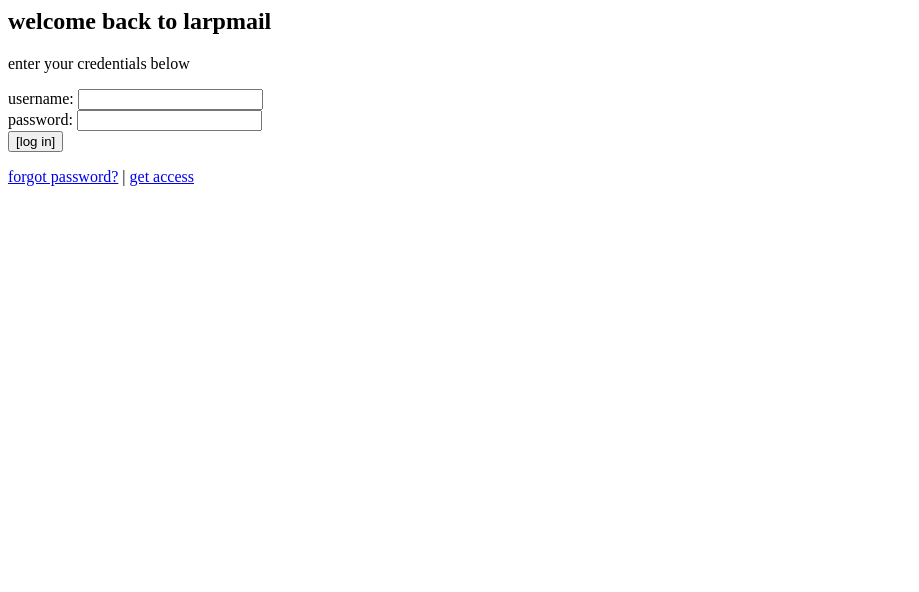
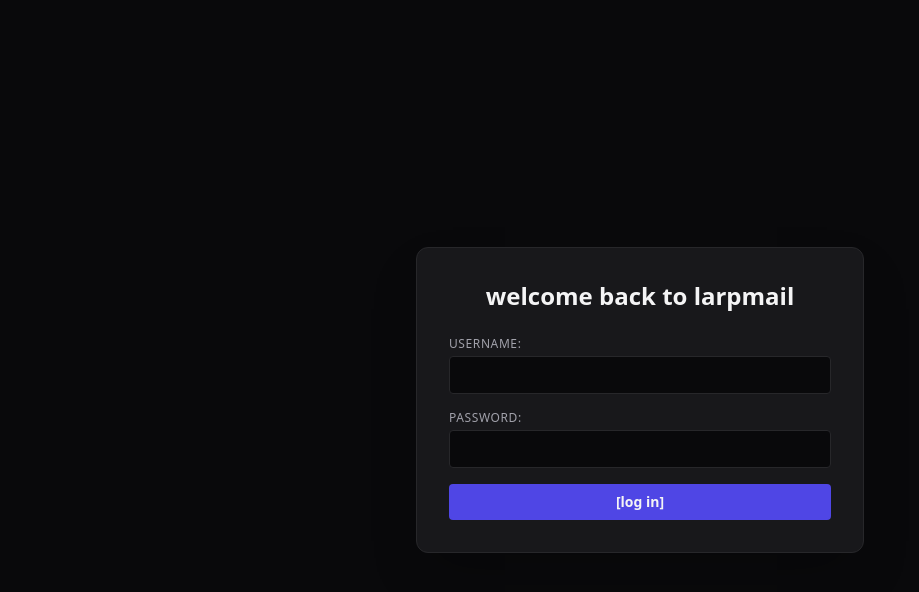
Before and after one commit to DeathPoppyTech/larped, a website: page login.html in a window 1280 px wide. Shown: the whole page, without its empty margins (0-919 px from the left). Drawn offline with nearby package versions, Linux system fonts and the light colour scheme.

Commit message:
Update login.html

```diff
--- a/login.html
+++ b/login.html
@@ -1,8 +1,15 @@
-<div class="flex-1 flex items-center justify-center p-4">
+<!DOCTYPE html>
+<html lang="en">
+<head>
+  <meta charset="UTF-8">
+  <meta name="viewport" content="width=device-width, initial-scale=1.0">
+  <title>Larpmail - Sign In</title>
+  <script src="https://cdn.tailwindcss.com"></script>
+</head>
+<body class="bg-zinc-950 text-zinc-100 font-sans min-h-screen flex items-center justify-center p-4">
   <div class="bg-zinc-900 border border-zinc-800 p-8 rounded-xl max-w-md w-full shadow-2xl">
     <h2 class="text-2xl font-bold mb-1 text-center">welcome back to larpmail</h2>
-    <p class="text-zinc-400 text-xs text-center mb-6">enter your credentials below</p>
-    <form action="/api/login" method="POST" class="space-y-4">
+    <form action="/api/login" method="POST" class="space-y-4 mt-6">
       <div>
         <label class="block text-xs uppercase tracking-wider text-zinc-400 mb-1">username:</label>
         <input type="text" name="username" required class="w-full bg-zinc-950 border border-zinc-800 rounded px-3 py-2 text-sm focus:outline-none focus:border-indigo-500">
@@ -13,10 +20,6 @@
       </div>
       <button type="submit" class="w-full bg-indigo-600 hover:bg-indigo-500 py-2 rounded text-sm font-semibold transition">[log in]</button>
     </form>
-    <div class="flex justify-between items-center text-xs text-zinc-400 mt-6 pt-4 border-t border-zinc-800">
-      <a href="#" class="hover:underline">forgot password?</a>
-      <span class="text-zinc-600">|</span>
-      <a href="/" class="hover:underline">get access</a>
-    </div>
   </div>
-</div>
+</body>
+</html>
```
